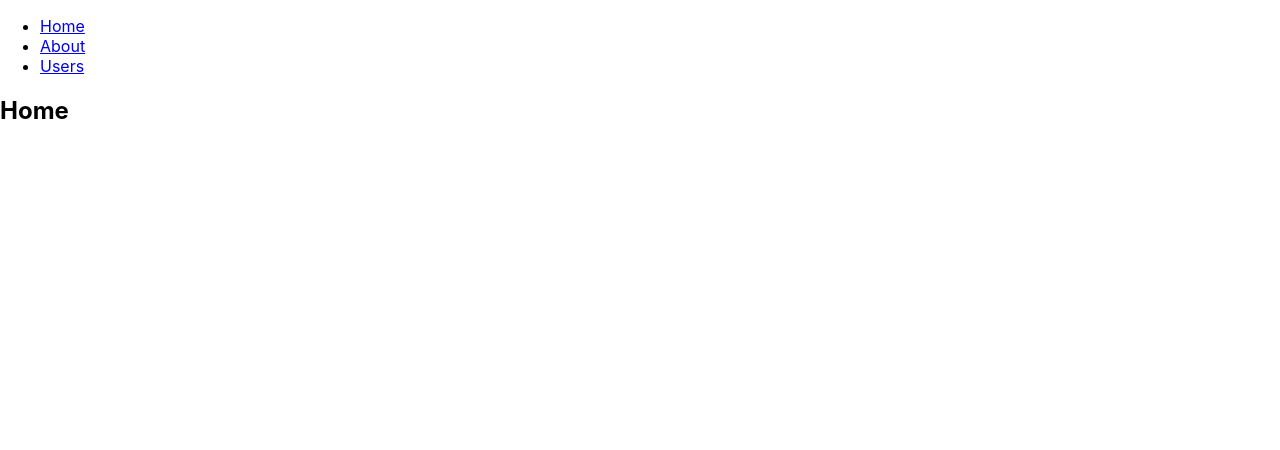
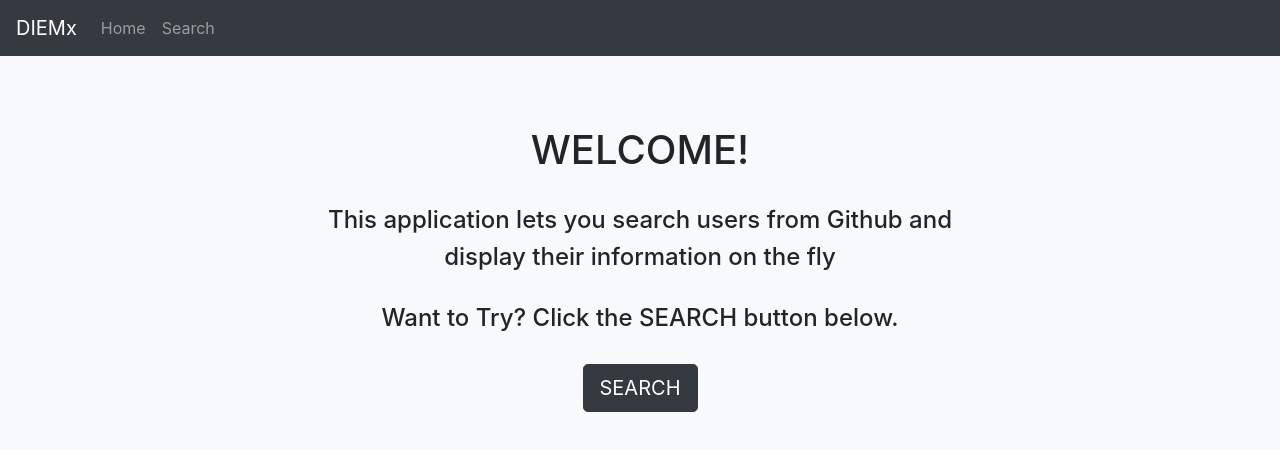
Before and after one commit to gerhean/diemx-intermediate-challenge, a React (Create React App) app: page / in a window 1280 px wide. Shown: the top 450 px of the page. Built offline with nearby package versions, Linux system fonts and the light colour scheme.

Commit message:
Add more UI

```diff
--- a/package.json
+++ b/package.json
@@ -7,6 +7,8 @@
     "@testing-library/react": "^11.1.0",
     "@testing-library/user-event": "^12.1.10",
     "bootstrap": "^4.6.0",
+    "node-sass": "4.14.1",
+    "prop-types": "^15.7.2",
     "react": "^17.0.1",
     "react-bootstrap": "^1.4.3",
     "react-dom": "^17.0.1",
--- a/src/App.js
+++ b/src/App.js
@@ -2,36 +2,30 @@ import React from "react";
 import {
   BrowserRouter as Router,
   Switch,
-  Route,
-  Link
+  Route
 } from "react-router-dom";
+import Navbar from 'react-bootstrap/Navbar';
+import Nav from 'react-bootstrap/Nav';
+
+import Home from "./home/Home"
 
 function App() {
   return (
     <Router>
-      <div>
-        <nav>
-          <ul>
-            <li>
-              <Link to="/">Home</Link>
-            </li>
-            <li>
-              <Link to="/about">About</Link>
-            </li>
-            <li>
-              <Link to="/users">Users</Link>
-            </li>
-          </ul>
-        </nav>
+      <div className="bg-light app">
+        <Navbar bg="dark" variant="dark">
+          <Navbar.Brand>DIEMx</Navbar.Brand>
+          <Nav className="mr-auto">
+            <Nav.Link href="/">Home</Nav.Link>
+            <Nav.Link href="/search">Search</Nav.Link>
+          </Nav>
+        </Navbar>
 
         {/* A <Switch> looks through its children <Route>s and
             renders the first one that matches the current URL. */}
         <Switch>
-          <Route path="/about">
+          <Route path="/search">
             <About />
-          </Route>
-          <Route path="/users">
-            <Users />
           </Route>
           <Route path="/">
             <Home />
@@ -42,16 +36,8 @@ function App() {
   );
 }
 
-function Home() {
-  return <h2>Home</h2>;
-}
-
 function About() {
   return <h2>About</h2>;
 }
 
-function Users() {
-  return <h2>Users</h2>;
-}
-
 export default App;
--- /dev/null
+++ b/src/home/Home.js
@@ -0,0 +1,29 @@
+import React from 'react';
+import Button from 'react-bootstrap/Button';
+
+import './Home.scss';
+
+class Home extends React.Component {
+  render() {
+    return (
+      <div className="home">
+        <h1>WELCOME!</h1>
+        <br/>
+        <h4>
+          This application lets you search users from Github and
+        </h4>
+        <h4>
+          display their information on the fly
+        </h4>
+        <br/>
+        <h4>
+          Want to Try? Click the SEARCH button below.
+        </h4>
+        <br/>
+        <Button href="/search" variant="dark" size="lg">SEARCH</Button>
+      </div>
+    );
+  }
+}
+
+export default Home;
--- /dev/null
+++ b/src/home/Home.scss
@@ -0,0 +1,6 @@
+.home {
+  padding: 70px 0;
+  text-align: center;
+  height:100%;
+  // background-color: #F0FFFF;
+}
--- a/src/index.css
+++ /dev/null
@@ -1,13 +0,0 @@
-body {
-  margin: 0;
-  font-family: -apple-system, BlinkMacSystemFont, 'Segoe UI', 'Roboto', 'Oxygen',
-    'Ubuntu', 'Cantarell', 'Fira Sans', 'Droid Sans', 'Helvetica Neue',
-    sans-serif;
-  -webkit-font-smoothing: antialiased;
-  -moz-osx-font-smoothing: grayscale;
-}
-
-code {
-  font-family: source-code-pro, Menlo, Monaco, Consolas, 'Courier New',
-    monospace;
-}
--- a/src/index.js
+++ b/src/index.js
@@ -1,6 +1,6 @@
 import React from 'react';
 import ReactDOM from 'react-dom';
-import './index.css';
+import './index.scss';
 import App from './App';
 import reportWebVitals from './reportWebVitals';
 
--- /dev/null
+++ b/src/index.scss
@@ -0,0 +1,7 @@
+@import "~bootstrap/scss/bootstrap";
+
+.app {
+  height:100%;
+  margin: 0;
+  min-height: 100vh;
+}
```
Also changed, not shown: src/home/App.js (deleted, +0 -22 lines), src/search/Search.js (added, +33 -0 lines), src/search/SearchCard.js (added, +61 -0 lines), 1 other file (tests, documents, lock files or other folders).
